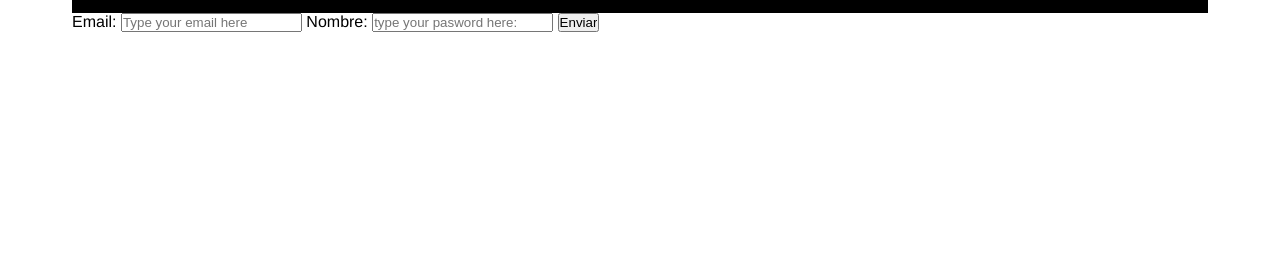
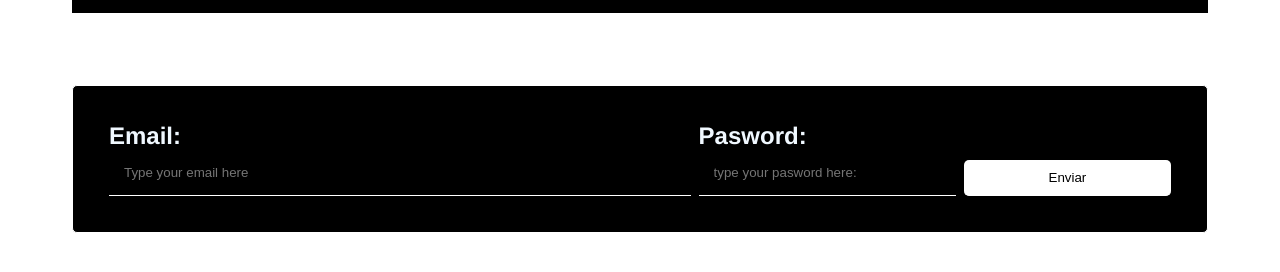
Before and after one commit to Sam01-maker/login-css, a plain HTML site: page index.html in a window 1280 px wide. Shown: the part 206-478 px from the top of the page. Drawn offline with Linux system fonts and the light colour scheme.

Commit message:
Cear estilos para el form

```diff
--- a/index.html
+++ b/index.html
@@ -26,22 +26,21 @@
     </header>
 
     <main>
-        <form class="form-container" action="#" method="POST">
+        <form class="form-container">
 
-        <label for="email-feild" class="email">
-            Email:
 
-            <input type="email" id="email-field" name="email" minlength="8" required placeholder="Type your email here">
+        <label class="email" for="email-feild" >Email: <br><input   type="email" id="email-field" name="email" minlength="8" required placeholder="Type your email here">
         </label>
 
 
-        <label for="pasword-field" class="pasword">
-            Nombre:
 
-            <input type="password" id="pasword-field" name="pasword" minlength="8" required placeholder="type your pasword here:">
-        </label>
+          <label  class="pasword" for="pasword-field" > Pasword:<br><input   type="password" id="pasword-field" name="pasword" minlength="8" required placeholder="type your pasword here:">
+</label>
 
-        <input type="submit" value="Enviar">
+
+
+
+        <input class="submit" type="submit" value="Enviar">
 
         </form>
     </main>
--- a/login.css
+++ b/login.css
@@ -87,6 +87,64 @@ li{
 }
 
 
+/* Estilos Formulario de login */
+
+form{
+    padding: 1.5em;
+    font-size:1.5em ;
+    margin: 3em auto;
+    display: flex;
+    align-items: flex-end;
+    gap:8px;
+    flex-wrap: wrap;
+    background-color: black;
+    color: aliceblue;
+    border: 1px solid white;
+    border-radius: 5px;
+}
+
+input{
+   padding: 15px;
+   width: 100%;
+   background-color: black;
+   border: none;
+   border-bottom:1px solid white;
+
+}
+
+.email{
+    flex-grow: 3;
+    flex-basis: 170px;
+
+
+}
+
+.pasword{
+    flex-grow: 1;
+    flex-basis: 120px;
+
+}
+
+.submit {
+    flex-grow: 1;
+    flex-basis: 70px;
+    padding: 10px;
+    background-color: white;
+    border-radius: 5px;
+
+}
+
+label{
+    font-weight:bold;
+    align-items: flex-start;
+}
+
+
+
+
+
+
+
 @media screen and (max-width:768px) {
 
     body{
```
